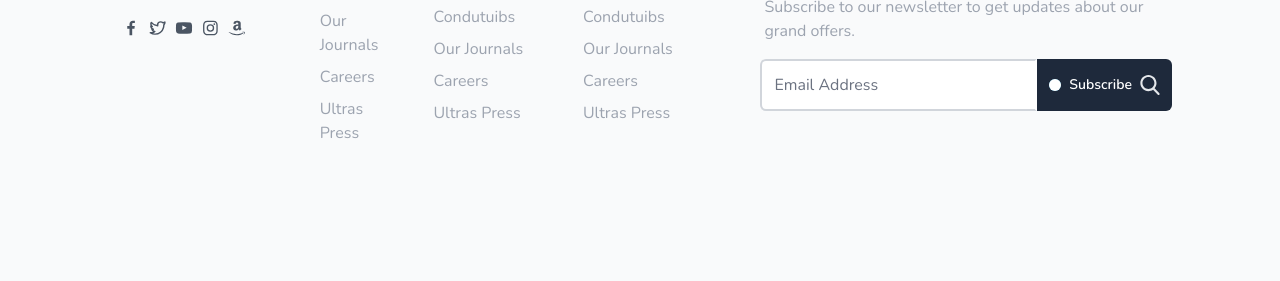
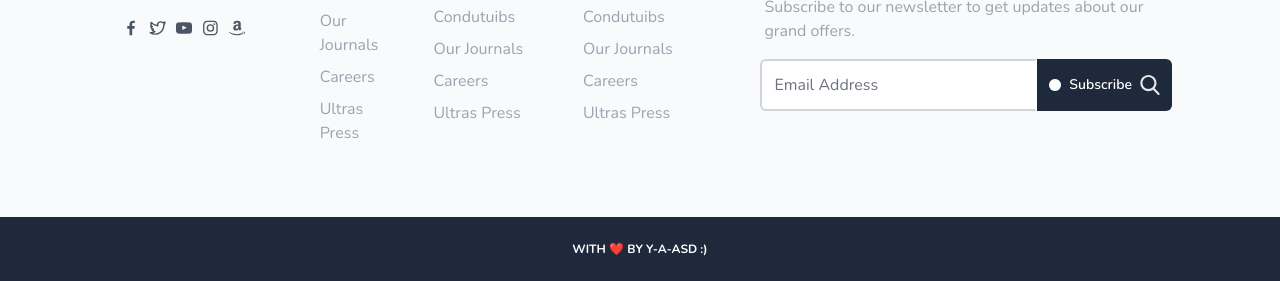
Before and after one commit to Y-A-Asd/front_as_a_noob, a website: page landing/dist/hw_2.html in a window 1280 px wide. Shown: the part 9286-9567 px from the top of the page. Before the commit the page ends 9503 px from the top, so only its background shows below. Drawn offline with nearby package versions, Linux system fonts and the light colour scheme; files that its build step writes are made by us from their sources.

Commit message:
my best responsive project ever ;)

```diff
--- a/landing/dist/hw_2.html
+++ b/landing/dist/hw_2.html
@@ -1495,6 +1495,10 @@
             </div>
         </div>
     </div>
-
+     <div class="w-full bg-slate-800 text-white">
+        <a class="text-center" href="https://github.com/Y-A-Asd">
+            <p class="text-white text-xs font-bold py-6 uppercase">with ❤️ by Y-A-Asd :)</p>
+        </a>
+    </div>
 </body>
 </html>
```
